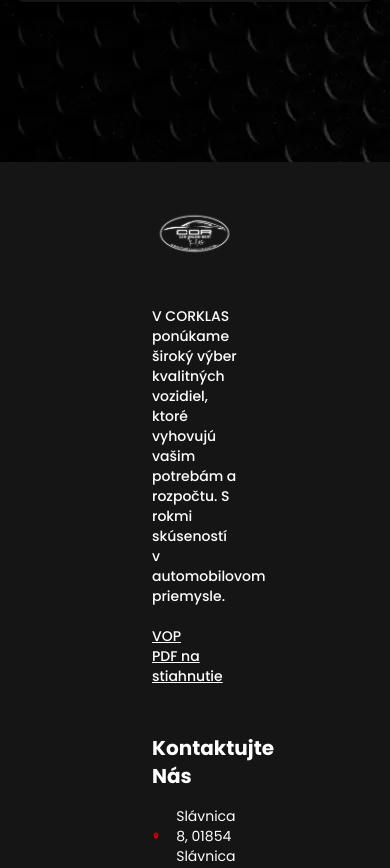
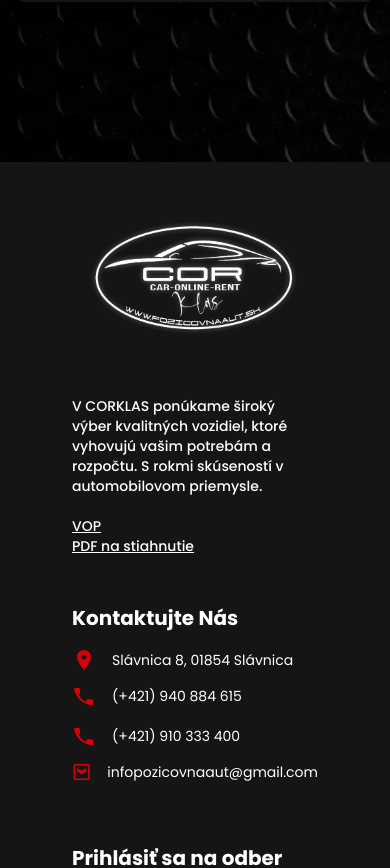
Before and after one commit to Jakub-Marcinat/car_rental_frontend, a Next.js app: page / in a window 390 px wide. Shown: the part 4896-5764 px from the top of the page. Built offline with nearby package versions, Linux system fonts and the light colour scheme; no server answers; the database is empty; a web font is replaced by a local one.

Commit message:
Footer padding fix

```diff
--- a/components/Footer.js
+++ b/components/Footer.js
@@ -1,8 +1,8 @@
 export default function Footer() {
   return (
-    <footer className="bg-corklasCard flex flex-col px-6 sm:px-10 lg:px-16 py-12 lg:pb-0 sm:py-16 overflow-auto">
+    <footer className="bg-corklasCard flex lg:flex-col px-6 sm:px-10 lg:px-16 py-12 lg:pb-0 sm:py-16 overflow-auto">
       <div className="max-w-7xl mx-auto w-full">
-        <div className="grid grid-cols-1 sm:grid-cols-2 lg:grid-cols-4 gap-12 px-32">
+        <div className="grid grid-cols-1 sm:grid-cols-2 lg:grid-cols-4 gap-12 px-20 max-sm:px-12">
           <div>
             <img
               src="/CorklasLogoWhiteTrans1.png"
```
